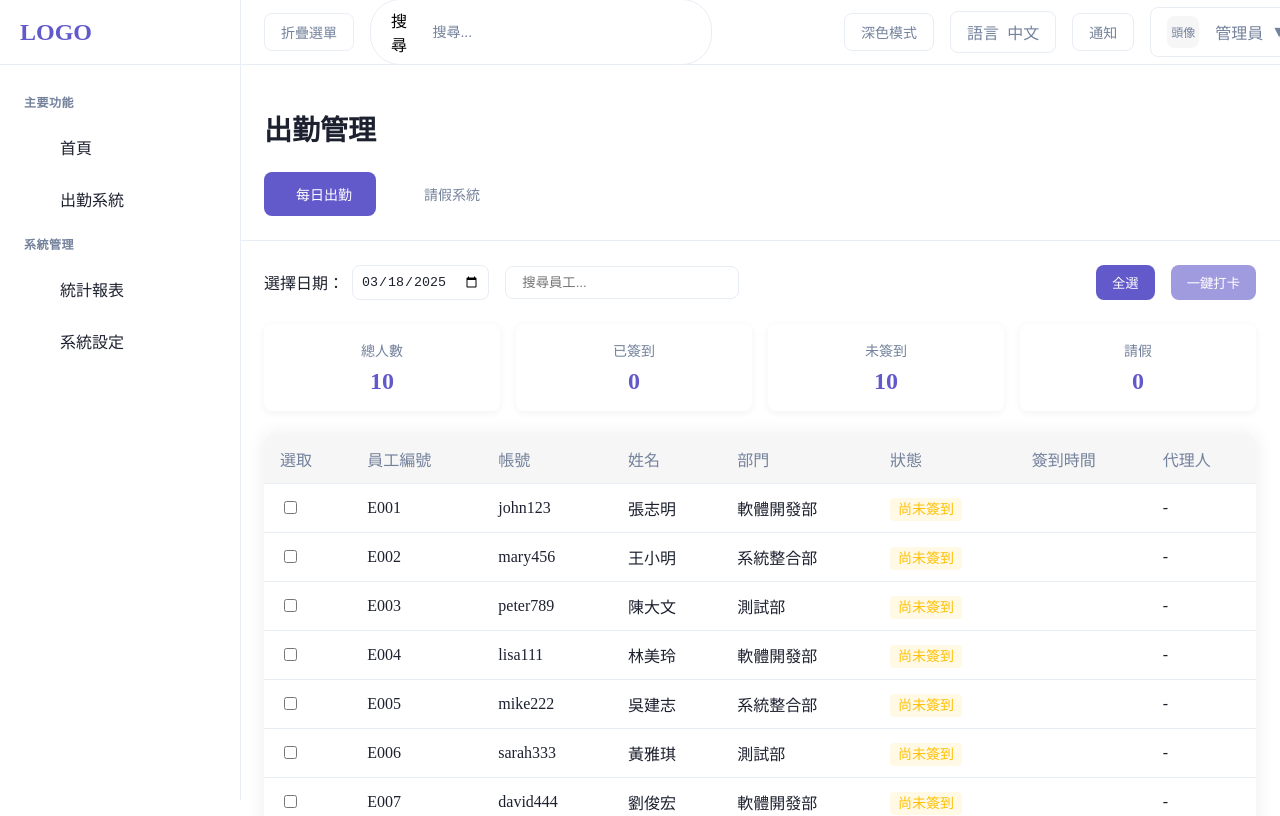
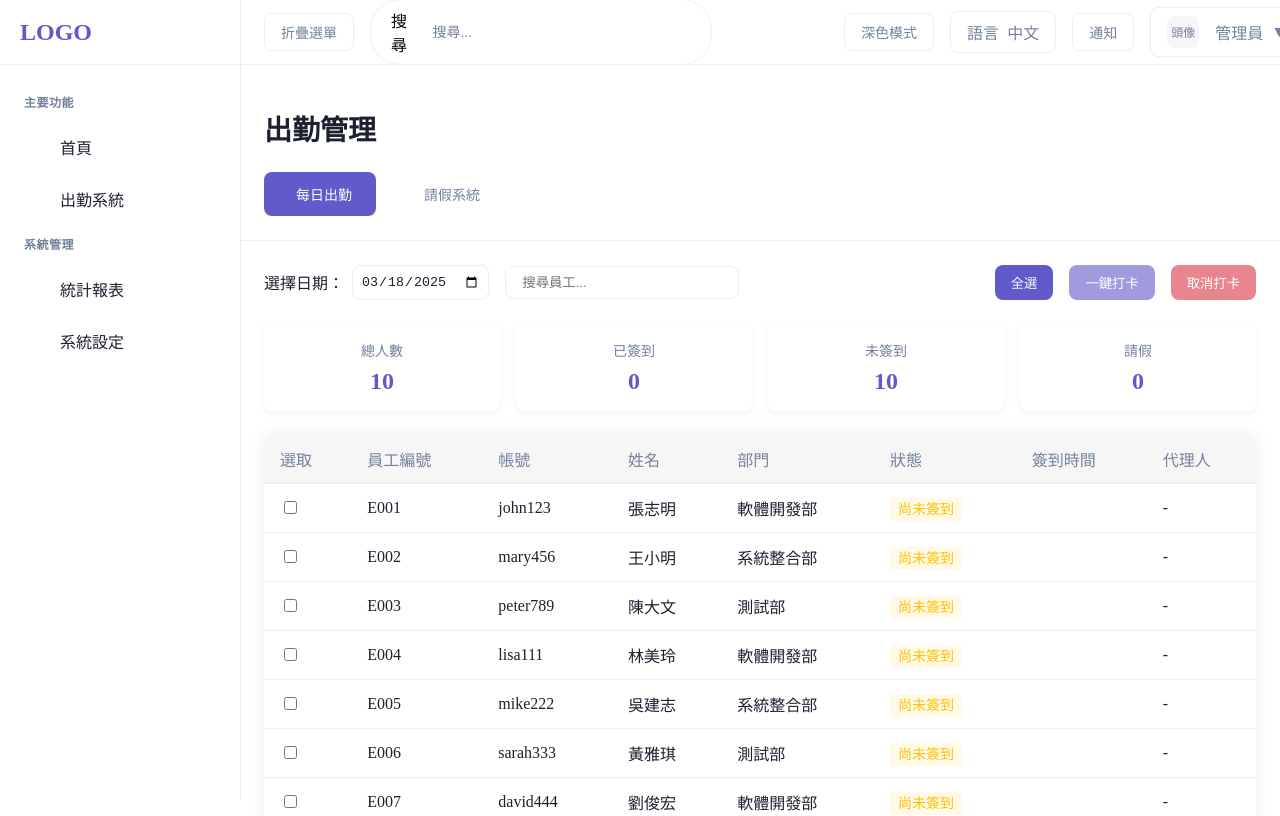
Before and after one commit to uranoni/react_layout, a React (Vite) app: page /attendance/daily in a window 1280 px wide. Shown: the top 816 px of the page. Built offline with nearby package versions, Linux system fonts and the light colour scheme.

Commit message:
add compoonent/leave cancel checkin and return to pending

```diff
--- a/src/pages/attendance/Daily.module.css
+++ b/src/pages/attendance/Daily.module.css
@@ -65,6 +65,15 @@
 .actionButton:disabled {
   opacity: 0.6;
   cursor: not-allowed;
+}
+
+/* 取消打卡按鈕樣式 */
+.actionButton.cancelButton {
+  background: var(--danger);
+}
+
+.actionButton.cancelButton:hover:not(:disabled) {
+  background: rgba(var(--danger-rgb), 0.9);
 }
 
 .actionButton i {
--- a/src/pages/attendance/Daily.tsx
+++ b/src/pages/attendance/Daily.tsx
@@ -5,7 +5,7 @@ import { useAttendanceStore } from '../../store/attendanceStore';
 import { useLeaveStore } from '../../store/leaveStore';
 
 const Daily = () => {
-  const { attendanceRecords, engineers, fetchAttendanceData, batchCheckIn } = useAttendanceStore();
+  const { attendanceRecords, engineers, fetchAttendanceData, batchCheckIn, batchCancelCheckIn } = useAttendanceStore();
   const { leaveRecords } = useLeaveStore();
 
   // 使用當地時區格式化日期
@@ -53,6 +53,15 @@ const Daily = () => {
   const handleBatchCheckIn = () => {
     if (selectedEids.length > 0) {
       batchCheckIn(selectedEids);
+      setSelectedEids([]);
+      setSelectAll(false);
+    }
+  };
+
+  // 新增取消打卡功能
+  const handleBatchCancelCheckIn = () => {
+    if (selectedEids.length > 0) {
+      batchCancelCheckIn(selectedEids);
       setSelectedEids([]);
       setSelectAll(false);
     }
@@ -182,6 +191,14 @@ const Daily = () => {
           >
             一鍵打卡
           </button>
+          {/* 新增取消打卡按鈕 */}
+          <button
+            className={`${styles.actionButton} ${styles.cancelButton}`}
+            onClick={handleBatchCancelCheckIn}
+            disabled={selectedEids.length === 0}
+          >
+            取消打卡
+          </button>
         </div>
       </div>
 
--- a/src/store/attendanceStore.ts
+++ b/src/store/attendanceStore.ts
@@ -26,6 +26,7 @@ interface AttendanceState {
   fetchAttendanceData: (date?: string) => void;
   updateStatus: (eid: string, status: 'Checked-in' | 'Pending' | 'Leave') => void;
   batchCheckIn: (eids: string[]) => void;
+  batchCancelCheckIn: (eids: string[]) => void;
 }
 
 // 模擬工程師資料
@@ -77,7 +78,7 @@ export const useAttendanceStore = create<AttendanceState>((set, get) => ({
       attendanceRecords: state.attendanceRecords.map(record => {
         if (record.eid === eid) {
           // 如果是簽到，添加時間
-          const time = status === 'Checked-in' ? new Date().toLocaleTimeString() : record.time;
+          const time = status === 'Checked-in' ? new Date().toLocaleTimeString() : '';
           return { ...record, status, time };
         }
         return record;
@@ -96,5 +97,16 @@ export const useAttendanceStore = create<AttendanceState>((set, get) => ({
         return record;
       })
     }));
+  },
+
+  batchCancelCheckIn: (eids) => {
+    set(state => ({
+      attendanceRecords: state.attendanceRecords.map(record => {
+        if (eids.includes(record.eid) && record.status !== 'Leave') {
+          return { ...record, status: 'Pending', time: '' };
+        }
+        return record;
+      })
+    }));
   }
 }));
```
